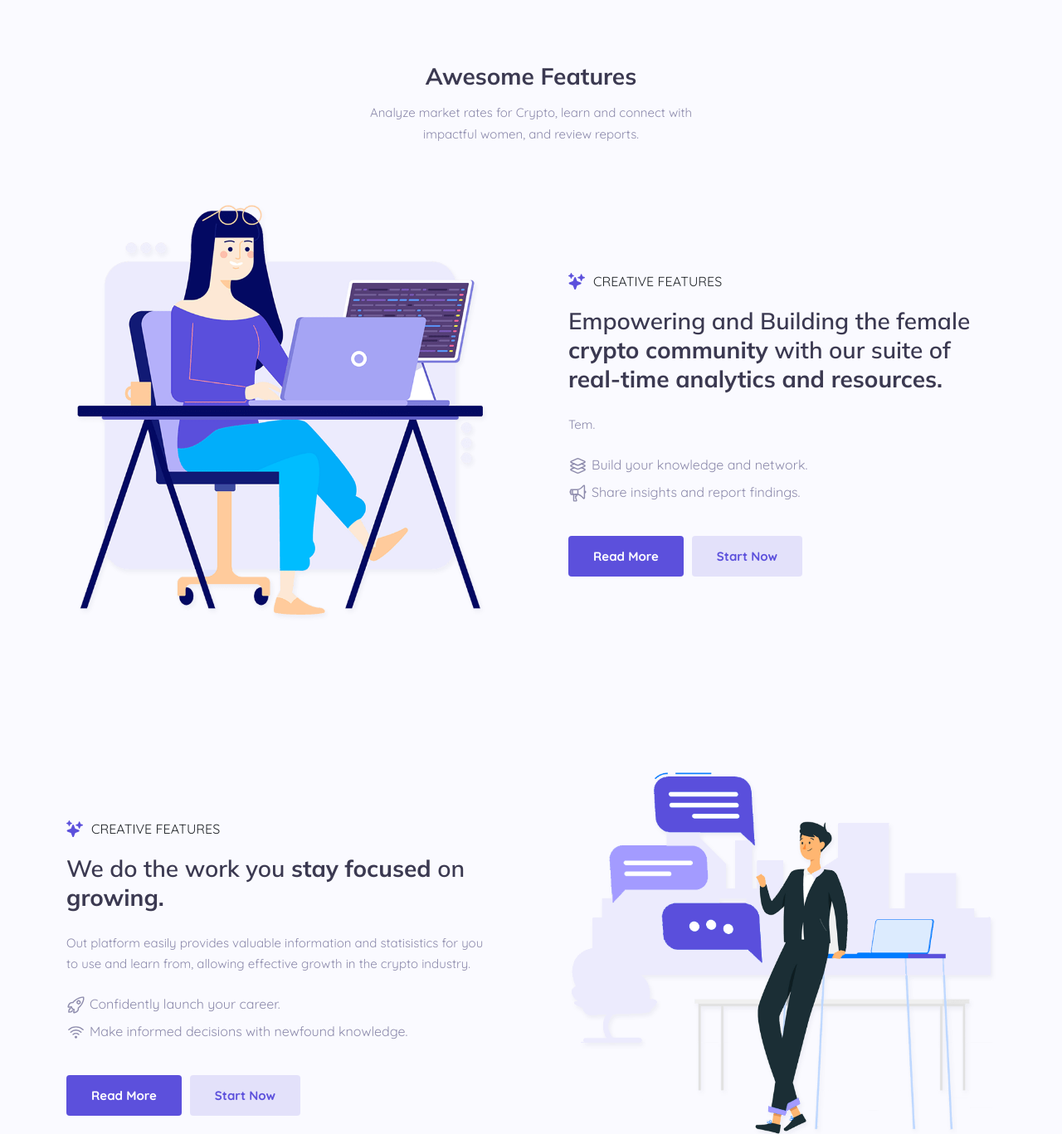
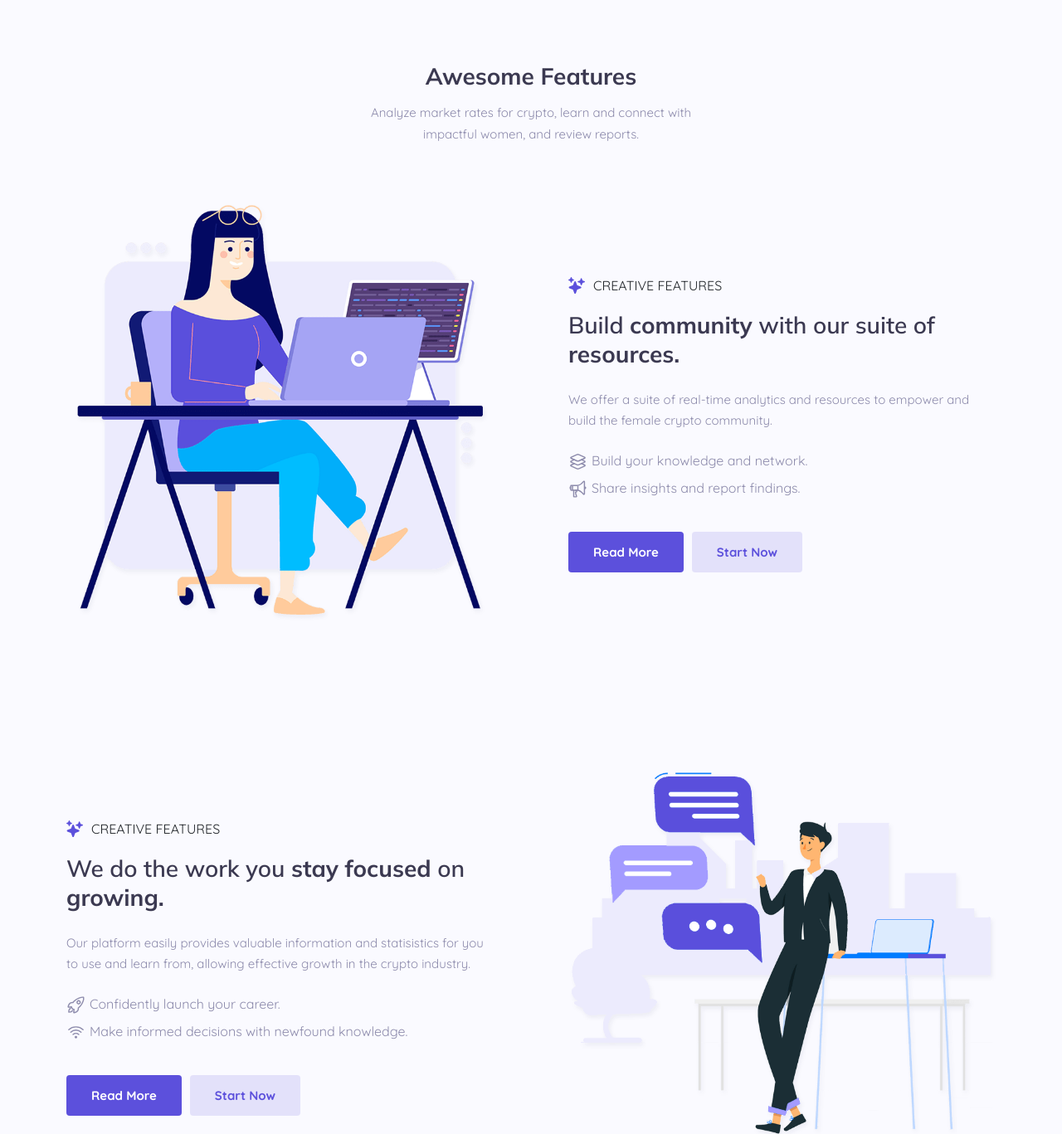
Before and after one commit to gracelcai/cryptogal, a plain HTML site: page index.html in a window 1280 px wide. Shown: the part 1540-2907 px from the top of the page at 83% size. Drawn offline with nearby package versions, Linux system fonts and the light colour scheme.

Commit message:
Update index.html

```diff
--- a/index.html
+++ b/index.html
@@ -201,7 +201,7 @@
             <h2 class="h2 section-title">Awesome Features</h2>
 
             <p class="section-text">
-              Analyze market rates for Crypto, learn and connect with impactful
+              Analyze market rates for crypto, learn and connect with impactful
               women, and review reports.
             </p>
 
@@ -221,13 +221,14 @@
                 </p>
 
                 <h3 class="features-content-title">
-                  Empowering and Building the female
-                  <strong>crypto community</strong> with our suite of
-                  <strong>real-time analytics and resources.</strong>
+                  Build
+                  <strong>community</strong> with our suite of
+                  <strong>resources.</strong>
                 </h3>
 
                 <p class="features-content-text">
-                  Tem.
+                  We offer a suite of real-time analytics and resources to
+                  empower and build the female crypto community.
                 </p>
 
                 <ul class="features-list">
@@ -273,7 +274,7 @@
                 </h3>
 
                 <p class="features-content-text">
-                  Out platform easily provides valuable information and
+                  Our platform easily provides valuable information and
                   statisistics for you to use and learn from, allowing effective
                   growth in the crypto industry.
                 </p>
@@ -684,7 +685,7 @@
       <div style="background-color: #5a4fdc;" class="footer-bottom">
         <div class="container">
           <p class="copyright">
-            &copy; 2022 <a href="">cryptogal</a>. All Right Reserved
+            &copy; 2022 <a href="">CryptoGal</a>. All Right Reserved
           </p>
         </div>
       </div>
```
